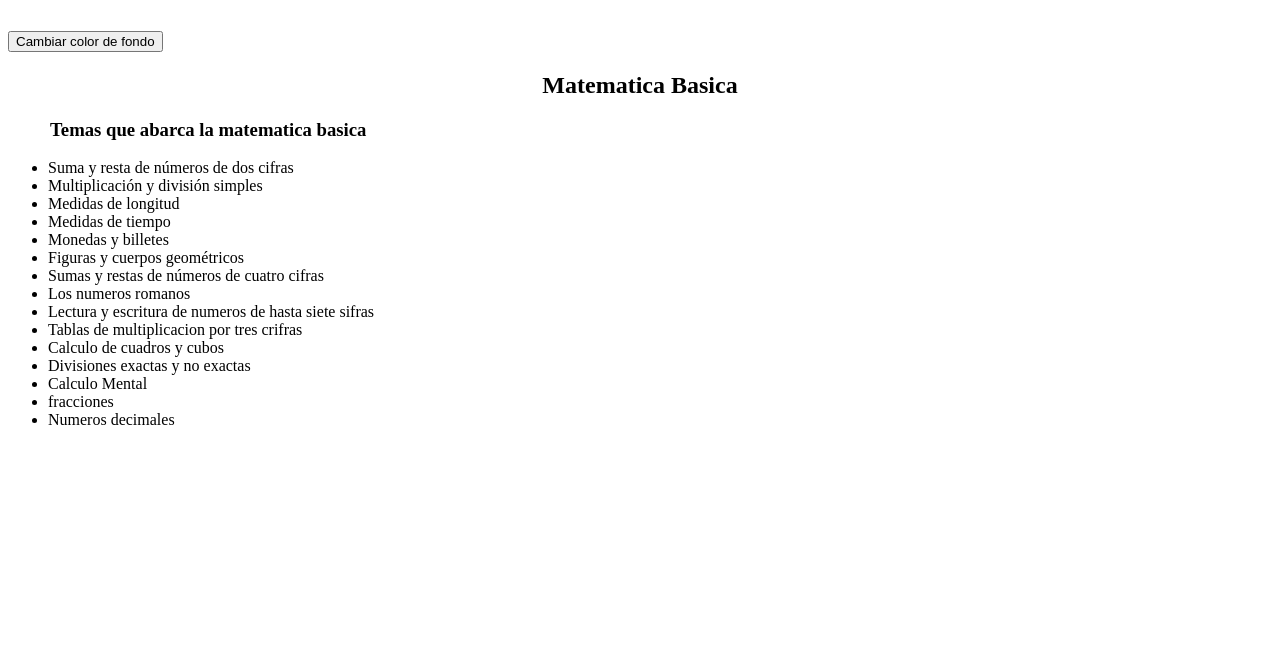
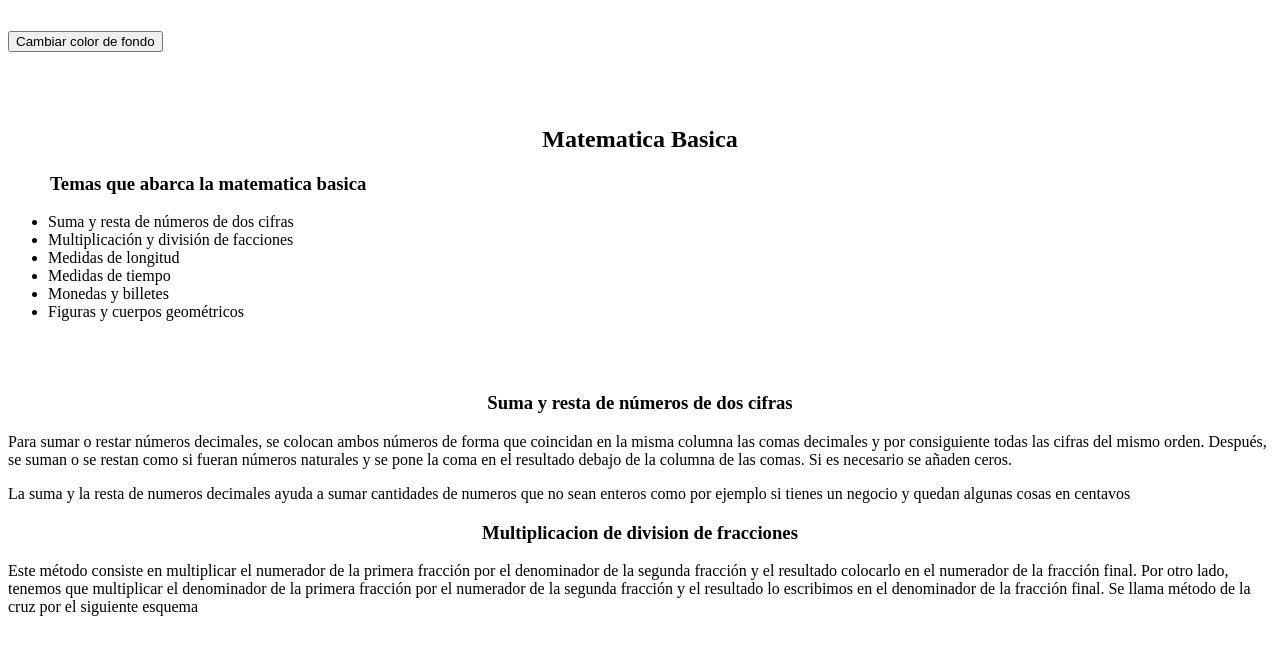
Before and after one commit to Juapo7w7/Juapo7w7.github.io, a plain HTML site: page index.html in a window 1280 px wide. Shown: the part 155-800 px from the top of the page. Drawn offline with Linux system fonts and the light colour scheme.

Commit message:
Se ha agregado otro tema

```diff
--- a/index.html
+++ b/index.html
@@ -22,30 +22,40 @@
            <br>
            <button>Cambiar color de fondo</button>
         </div>
+        <br><br><br>
 
         <div>
             <center><h2>Matematica Basica </h2></center>
             <h3>&nbsp;&nbsp;&nbsp;&nbsp;&nbsp;&nbsp;&nbsp;&nbsp;&nbsp;Temas que abarca la matematica basica</h3>
              <ul>
                 <li> Suma y resta de números de dos cifras</li>
-                <li> Multiplicación y división simples </li>
+                <li> Multiplicación y división de facciones  </li>
                 <li> Medidas de longitud </li>
                 <li> Medidas de tiempo </li>
                 <li> Monedas y billetes </li>
                 <li> Figuras y cuerpos geométricos</li>
-                <li> Sumas y restas de números de cuatro cifras</li>
-                <li> Los numeros romanos</li>
-                <li> Lectura y escritura de numeros de hasta siete sifras </li>
-                <li> Tablas de multiplicacion por tres crifras </li>
-                <li> Calculo de cuadros y cubos </li>
-                <li> Divisiones exactas y no exactas </li>
-                <li> Calculo Mental</li>
-                <li> fracciones </li>
-                <li> Numeros decimales</li>
+
 
              </ul>
-            <p></p>
-        </div>
+             </div>
+             <br><br>
+             <center><h3>Suma y resta de números de dos cifras </h3></center>
+              <p>Para sumar o restar números decimales, se colocan ambos números de forma que coincidan
+                en la misma
+                 columna las comas decimales y por consiguiente todas las cifras del mismo orden.
+                 Después, se suman o se restan como si fueran números naturales y se pone la coma
+                 en el resultado debajo de la columna de las comas. Si es necesario se añaden ceros.</p>
+             <p>La suma y la resta de numeros decimales ayuda a sumar cantidades de numeros que no sean enteros
+                como por ejemplo si tienes un negocio y quedan algunas cosas en centavos </p>
+
+            <center><h3>Multiplicacion de division de fracciones</h3></center>
+             <p>
+               Este método consiste en multiplicar el numerador de la primera fracción por el denominador de la
+               segunda fracción y el resultado colocarlo en el numerador de la fracción final. Por otro lado, tenemos
+               que multiplicar el denominador de la primera fracción por el numerador de la segunda fracción y el
+               resultado lo escribimos en el denominador de la fracción final.
+               Se llama método de la cruz por el siguiente esquema
+             </p>
 
 
     </body>
```
Also changed, not shown: example.avif (added), 1 other file.
